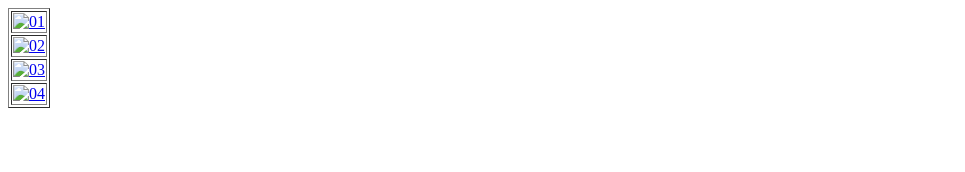
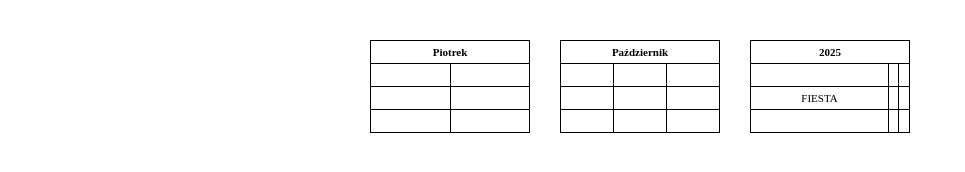
Before and after one commit to piotrek-kazmierczak/Projekt09, a plain HTML site: page index.html in a window 1280 px wide. Shown: the whole page, without its empty margins (0-965 px from the left). Drawn offline with Linux system fonts and the light colour scheme.

Commit message:
index.html

```diff
--- a/index.html
+++ b/index.html
@@ -1,31 +1,51 @@
-<!DOCTYPE html>
+<!doctype html>
 <html lang="pl">
 <head>
-    <meta charset="UTF-8">
-    <title>Gimp itp</title>
+  <meta charset="utf-8">
+  <title>Piotrek tabele</title>
+<style>
+body{
+display: flex;
+gap: 30px;
+justify-content: center;
+align-items: flex-start;
+margin-top: 40px;
+font-size: 11px;
+}
+table{
+border-collapse: collapse;
+border: 1px solid #000;
+text-align: center;
+width: 160px;
+height: 80px;
+}
+td, th{
+border: 1px solid #000;
+height: 20px;
+}
+th{
+font-weight: bold;
+}
+</style>
 </head>
 <body>
-    <table border="1">
-        <tr>
-            <td>
-                <a href="01m.jpg"><img src="01m.jpg" alt="01"></a>
-            </td>
-        </tr>
-        <tr>
-            <td>
-                <a href="02m.jpg"><img src="02m.jpg" alt="02"></a>
-            </td>
-        </tr>
-        <tr>
-            <td>
-                <a href="03m.jpg"><img src="03m.jpg" alt="03"></a>
-            </td>
-        </tr>
-        <tr>
-            <td>
-                <a href="04m.jpg"><img src="04m.jpg" alt="04"></a>
-            </td>
-        </tr>
-    </table>
+  <table>
+    <tr><th colspan="2">Piotrek</th></tr>
+    <tr><td></td><td></td></tr>
+    <tr><td></td><td></td></tr>
+    <tr><td></td><td></td></tr>
+  </table>
+  <table>
+    <tr><th colspan="3">Październik</th></tr>
+    <tr><td></td><td></td><td></td></tr>
+    <tr><td></td><td></td><td></td></tr>
+    <tr><td></td><td></td><td></td></tr>
+  </table>
+  <table>
+    <tr><th colspan="3">2025</th></tr>
+    <tr><td></td><td></td><td></td></tr>
+    <tr><td>FIESTA</td><td></td><td></td></tr>
+    <tr><td></td><td></td><td></td></tr>
+  </table>
 </body>
 </html>
```
